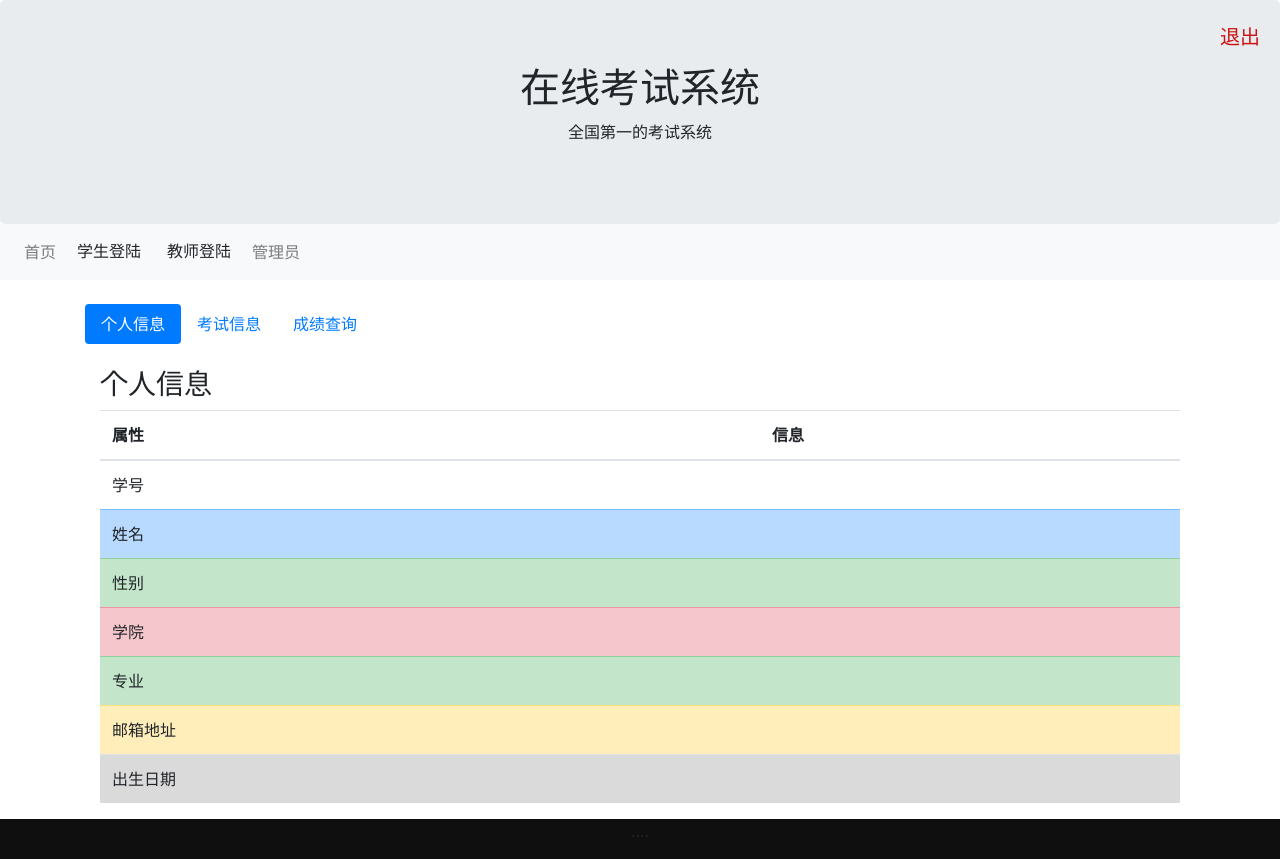
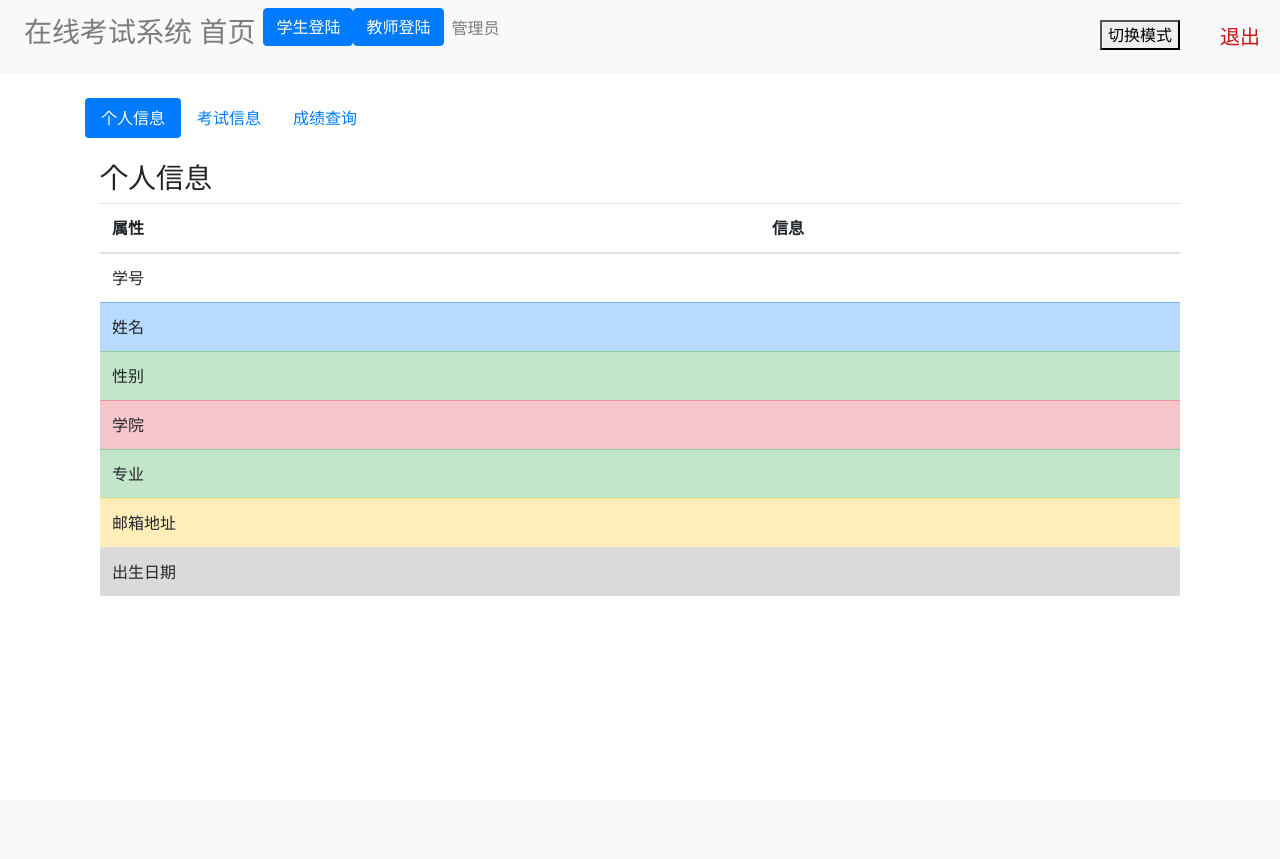
Before and after one commit to zhaogeniubi/examsystem, a Django app: page / in a window 1280 px wide. After the commit the page ends 596 px from the top, so only its background shows below. Run offline with Django 3.2, Linux system fonts and the light colour scheme; some libraries are stand-ins or nearby versions.

Commit message:
Add files via upload

```diff
--- a/templates/index.html
+++ b/templates/index.html
@@ -13,20 +13,70 @@
    <link href="../static/css/index.css" rel="stylesheet">
 
     <title>在线考试系统</title>
+    <style type="text/css">
+        .change_skin{
+            position:absolute;
+            right:100px;
+            top:20px;
+        }
 
+    /*
+
+        {
+            border-top:1px solid #fff;
+        }
+        */
+    </style>
+    <script type="text/javascript">
+        $(function(){
+            skin_flag = true;
+            $('.change_skin').click(function(){
+                if(skin_flag){
+                    $('.bg-light').css('cssText','background-color:rgb(60,63,65) !important');
+                    $('body').css('background-color','rgb(43,43,43)');
+                    $('h3').css('color','#F8F8FF');
+                    $('.bg_white').css('color','#f8f8ff');
+                    $('.title_bg').css('color','#000');
+                    $('.navbar-light .navbar-nav .nav-link').css('color','#f8f8ff');
+                    $('.table-primary, .table-primary>td, .table-primary>th').css('background-color','rgb(43,43,43)');
+                    $('.table-success, .table-success>td, .table-success>th').css('background-color','rgb(43,43,43)');
+                    $('.table-danger, .table-danger>td, .table-danger>th').css('background-color','rgb(43,43,43)');
+                    $('.table-warning, .table-warning>td, .table-warning>th').css('background-color','rgb(43,43,43)');
+                    $('.table-active, .table-active>td, .table-active>th').css('background-color','rgb(43,43,43)');
+                    $('.table td, .table th').css('border-top','1px solid #fff');
+                    $('.table').css('color','#fff');
+                    skin_flag = false;
+                }else{
+                    $('.nav-link').css('color','rgba(0,0,0,.5)');
+                    $('.bg-light').css('cssText','background-color:#f8f9fa !important');
+                    $('body').css('background-color','#fff');
+                    $('h3').css('color','rgba(0,0,0,.5)');
+                    $('.bg_white').css('color','#000');
+                    $('.title_bg').css('color','#000');
+                    $('.navbar-light .navbar-nav .nav-link').css('color','#000');
+                    $('.table-primary, .table-primary>td, .table-primary>th').css('background-color','#b8daff');
+                    $('.table-success, .table-success>td, .table-success>th').css('background-color','#c3e6cb');
+                    $('.table-danger, .table-danger>td, .table-danger>th').css('background-color','#f5c6cb');
+                    $('.table-warning, .table-warning>td, .table-warning>th').css('background-color','#ffeeba');
+                    $('.table-active, .table-active>td, .table-active>th').css('background-color','rgba(0,0,0,.075)');
+                    $('.table td, .table th').css('border-top','1px solid #fff');
+                    $('.table').css('color','#000');
+                    skin_flag = true;
+
+                }
+
+            })
+        });
+
+    </script>
 </head>
 <body>
-<div class="jumbotron text-center" style="margin-bottom:0">
-  <h1>在线考试系统</h1>
-  <p>全国第一的考试系统</p>
-</div>
 
 <nav class="navbar navbar-expand-sm bg-light navbar-light ">
     <ul class="navbar-nav">
         <li class="nav-item">
-            <a class="nav-link" href="/toIndex/">首页</a>
+            <a class="nav-link" href="/toIndex/"><h3>在线考试系统 首页</h3></a>
         </li>
-
 
 {#         <li class="nav-item active">#}
 {#            <a class="nav-link" href="/toLogin/">学生登陆</a>#}
@@ -37,19 +87,19 @@
 {#            <a class="nav-link" href="/admin/">教师登陆</a>#}
 {#            </li>#}
         <li>
-            <button data-target="#stuModal" data-toggle="modal" class="btn ">学生登陆</button>
+            <button data-target="#stuModal" data-toggle="modal" class="btn btn-primary">学生登陆</button>
         </li>
 
         <li>
-            <button data-target="#teaModal" data-toggle="modal" class="btn ">教师登陆</button>
+            <button data-target="#teaModal" data-toggle="modal" class="btn btn-primary">教师登陆</button>
         </li>
 
         <li class="nav-item">
-            <a class="nav-link" href="/admin">管理员</a>
+            <a class="nav-link" href="/admin" >管理员</a>
         </li>
-
-
-
+        <li>
+            <button class="change_skin">切换模式</button>
+        </li>
 
         <li style="position: fixed;right: 70px; font-size: 40px;color: #9fcdff">{{ student.name }}{{ message }}</li>
        <a href="/logout/"><li style="position: fixed;right: 20px; font-size: 20px;top:22px;color:#cc1313">退出</li></a>
@@ -57,13 +107,12 @@
     </ul>
 </nav>
 
-
 <div class="container">
 
   <br>
   <!-- Nav pills -->
   <ul class="nav nav-pills" role="tablist">
-      <li class="nav-item">
+    <li class="nav-item">
       <a class="nav-link active" data-toggle="pill" href="#home">个人信息</a>
     </li>
     <li class="nav-item">
@@ -72,59 +121,56 @@
     <li class="nav-item">
       <a class="nav-link" data-toggle="pill" href="#menu2">成绩查询</a>
     </li>
-
   </ul>
-
-
 
   <!-- Tab panes -->
   <div class="tab-content">
-      <div id="home" class="container tab-pane active"><br>
+    <div id="home" class="container tab-pane active"><br>
       <h3>个人信息</h3>
 
         <table class="table">
     <thead>
       <tr>
-        <th>属性</th>
-        <th>信息</th>
+        <th class="bg_white">属性</th>
+        <th class="bg_white">信息</th>
 
       </tr>
     </thead>
     <tbody>
       <tr>
-        <td>学号</td>
+        <td class="bg_white">学号</td>
         <td>{{ student.id }}</td>
 
       </tr>
       <tr class="table-primary">
-        <td>姓名</td>
+        <td class="bg_white">姓名</td>
         <td>{{ student.name }}</td>
 
       </tr>
       <tr class="table-success">
-        <td>性别</td>
+        <td class="bg_white">性别</td>
         <td>{{ student.sex }}</td>
 
       </tr>
       <tr class="table-danger">
-        <td>学院</td>
+        <td class="bg_white">学院</td>
         <td>{{ student.dept }}</td>
 
       </tr>
 
        <tr class="table-success">
-        <td>专业</td>
+        <td class="bg_white">专业</td>
         <td>{{ student.major }}</td>
 
       </tr>
 
       <tr class="table-warning">
-        <td>邮箱地址</td>
+        <td class="bg_white">邮箱地址</td>
         <td>{{ student.email }}</td>
 
       </tr>
       <tr class="table-active">
-        <td>出生日期</td>
+        <td class="bg_white">出生日期</td>
         <td>{{ student.birth }}</td>
 
       </tr>
@@ -132,7 +178,8 @@
     </tbody>
   </table>
     </div>
-      <div id="menu1" class="container tab-pane fade"><br>
+
+    <div id="menu1" class="container tab-pane fade"><br>
       <h3>考试信息</h3>
       <p></p>
         <table class="table">
@@ -146,9 +193,6 @@
       </tr>
     </thead>
     <tbody>
-
-
-
     {#   遍历字典  paper #}
     {% for paper1 in paper %}
 
@@ -170,7 +214,8 @@
     </tbody>
   </table>
     </div>
-      <div id="menu2" class="container tab-pane fade"><br>
+
+    <div id="menu2" class="container tab-pane fade"><br>
       <h3>考试成绩</h3>
       <p></p>
         <table class="table">
@@ -199,14 +244,8 @@
     </tbody>
   </table>
     </div>
-
-
-
-
   </div>
 </div>
-
-
 
 
 {#学生登录的模态对话框#}
@@ -287,16 +326,6 @@
     </div><!-- /.modal-dialog -->
 </div>
 
-<footer>
-    <div class="text-center" style="background: #0f0f0f">
-        <div class="row">
-            <div class="col-md-12">
-                <p>....</p>
-            </div>
-        </div>
-    </div>
-</footer>
-
 </body>
 
 <script>
```
